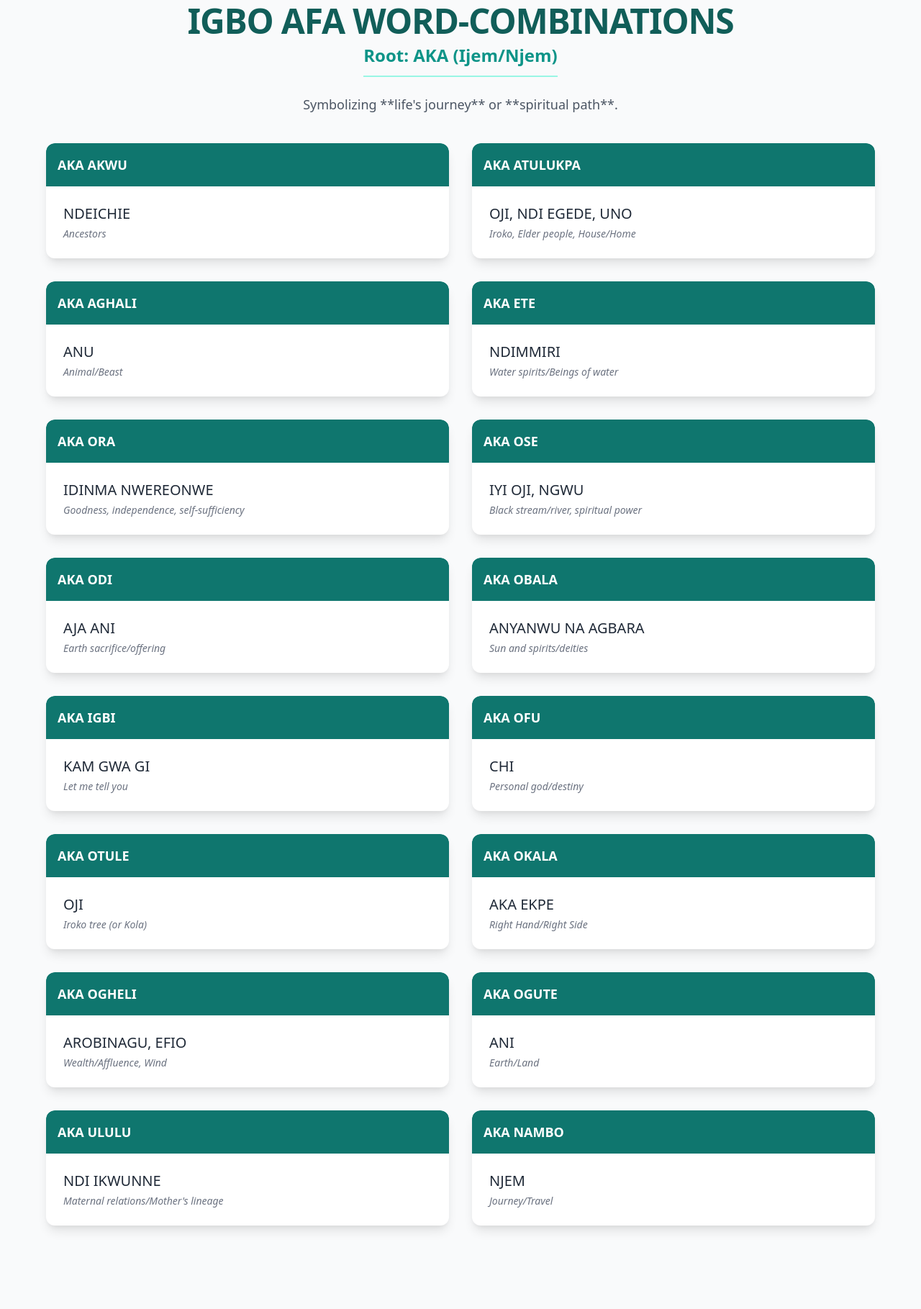
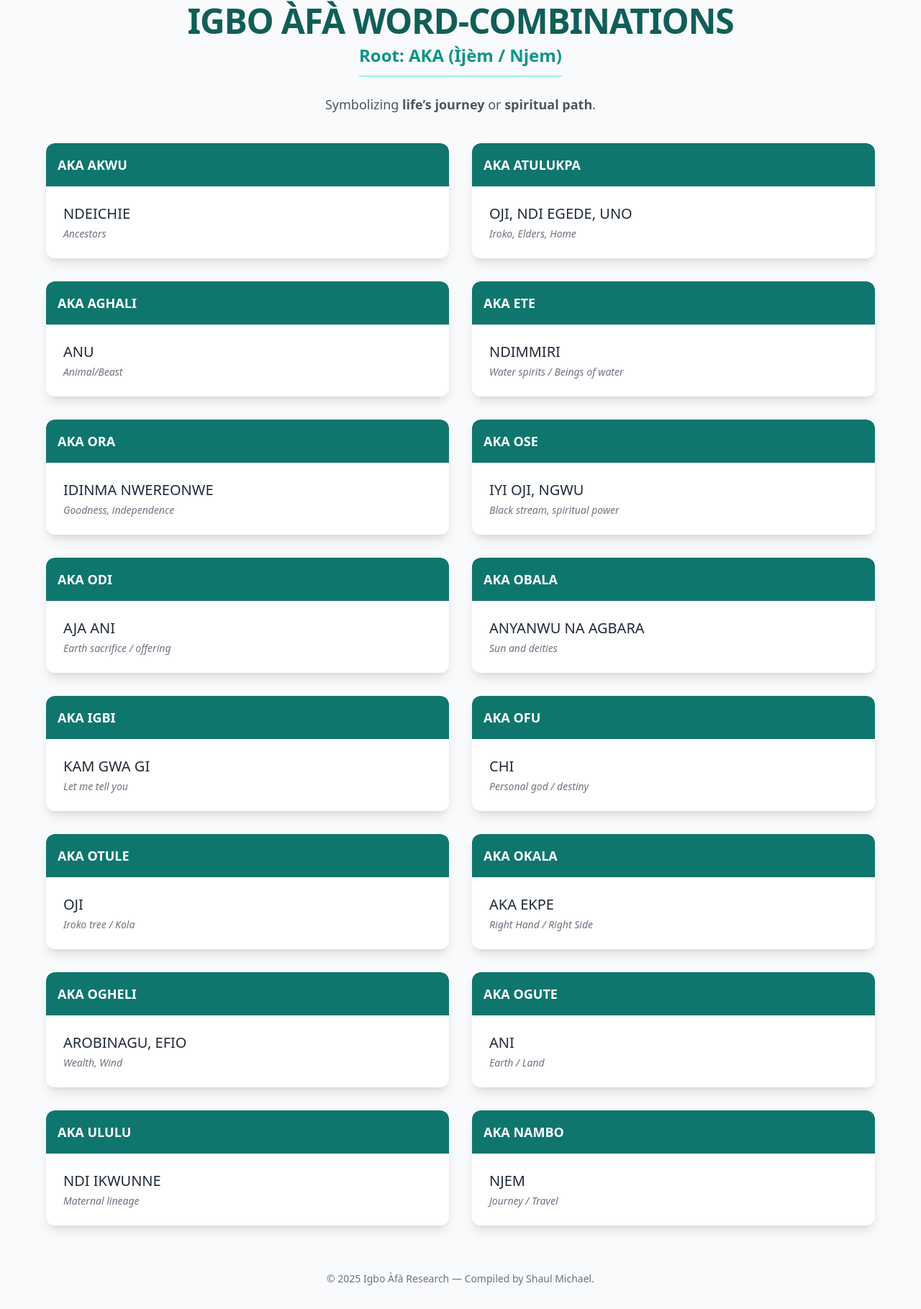
Before and after one commit to shaulmichael10-oss/afa-lexicon-app, a plain HTML site: page index.html in a window 1280 px wide. Shown: the part 27-1846 px from the top of the page at 72% size. Before the commit the page ends 1762 px from the top, so only its background shows below. Drawn offline with nearby package versions, Linux system fonts and the light colour scheme.

Commit message:
Update index.html
Added Afa Word Combination App interface

```diff
--- a/index.html
+++ b/index.html
@@ -3,199 +3,87 @@
 <head>
     <meta charset="UTF-8">
     <meta name="viewport" content="width=device-width, initial-scale=1.0">
-    <title>Igbo AFA Word Combinations</title>
+    <title>Igbo Àfà Word Combinations</title>
     <script src="https://cdn.tailwindcss.com"></script>
     <style>
         /* Custom styles for a distinct look */
         .afa-card {
             box-shadow: 0 10px 15px -3px rgba(0, 0, 0, 0.1), 0 4px 6px -2px rgba(0, 0, 0, 0.05);
-            transition: transform 0.2s;
+            transition: transform 0.2s, box-shadow 0.3s;
         }
         .afa-card:hover {
-            transform: translateY(-4px);
+            transform: translateY(-6px);
+            box-shadow: 0 12px 18px rgba(0, 0, 0, 0.15);
         }
     </style>
+
+    <!-- App Icon and Install Meta for iPhone -->
+    <link rel="apple-touch-icon" href="afa-icon.png">
+    <meta name="apple-mobile-web-app-capable" content="yes">
+    <meta name="apple-mobile-web-app-status-bar-style" content="black-translucent">
+    <meta name="apple-mobile-web-app-title" content="Igbo Àfà App">
 </head>
+
 <body class="bg-gray-50 font-sans p-4 sm:p-8">
 
     <!-- Header and Root Word Section -->
     <div class="max-w-4xl mx-auto mb-10 text-center">
         <h1 class="text-4xl sm:text-5xl font-extrabold text-teal-800 tracking-tight mb-2">
-            IGBO AFA WORD-COMBINATIONS
+            IGBO ÀFÀ WORD-COMBINATIONS
         </h1>
         <p class="text-xl sm:text-2xl text-teal-600 font-semibold mb-6 border-b-2 border-teal-200 pb-3 inline-block">
-            Root: AKA (Ijem/Njem)
+            Root: AKA (Ìjèm / Njem)
         </p>
         <p class="text-gray-600 text-lg">
-            Symbolizing **life's journey** or **spiritual path**.
+            Symbolizing <strong>life’s journey</strong> or <strong>spiritual path</strong>.
         </p>
     </div>
 
     <!-- Word Combinations Grid -->
-    <div class="max-w-6xl mx-auto grid grid-cols-1 md:grid-cols-2 gap-6 lg:gap-8">
+    <div id="afaGrid" class="max-w-6xl mx-auto grid grid-cols-1 md:grid-cols-2 gap-6 lg:gap-8"></div>
 
-        <!-- Data Points - Each item is a card -->
-        <div class="afa-card rounded-xl overflow-hidden bg-white">
-            <div class="bg-teal-700 p-4 text-white font-bold text-lg rounded-t-xl">
-                AKA AKWU
-            </div>
-            <div class="p-4 sm:p-6 text-gray-800">
-                <p class="text-xl font-medium">NDEICHIE</p>
-                <p class="text-sm text-gray-500 mt-1 italic">Ancestors</p>
-            </div>
-        </div>
+    <!-- Footer -->
+    <footer class="mt-16 text-center text-gray-500 text-sm">
+        © 2025 Igbo Àfà Research — Compiled by Shaul Michael.
+    </footer>
 
-        <div class="afa-card rounded-xl overflow-hidden bg-white">
-            <div class="bg-teal-700 p-4 text-white font-bold text-lg rounded-t-xl">
-                AKA ATULUKPA
-            </div>
-            <div class="p-4 sm:p-6 text-gray-800">
-                <p class="text-xl font-medium">OJI, NDI EGEDE, UNO</p>
-                <p class="text-sm text-gray-500 mt-1 italic">Iroko, Elder people, House/Home</p>
-            </div>
-        </div>
+    <!-- JSON Data and JS for Dynamic Generation -->
+    <script>
+        const afaCombinations = [
+            { title: "AKA AKWU", meaning: "NDEICHIE", note: "Ancestors" },
+            { title: "AKA ATULUKPA", meaning: "OJI, NDI EGEDE, UNO", note: "Iroko, Elders, Home" },
+            { title: "AKA AGHALI", meaning: "ANU", note: "Animal/Beast" },
+            { title: "AKA ETE", meaning: "NDIMMIRI", note: "Water spirits / Beings of water" },
+            { title: "AKA ORA", meaning: "IDINMA NWEREONWE", note: "Goodness, independence" },
+            { title: "AKA OSE", meaning: "IYI OJI, NGWU", note: "Black stream, spiritual power" },
+            { title: "AKA ODI", meaning: "AJA ANI", note: "Earth sacrifice / offering" },
+            { title: "AKA OBALA", meaning: "ANYANWU NA AGBARA", note: "Sun and deities" },
+            { title: "AKA IGBI", meaning: "KAM GWA GI", note: "Let me tell you" },
+            { title: "AKA OFU", meaning: "CHI", note: "Personal god / destiny" },
+            { title: "AKA OTULE", meaning: "OJI", note: "Iroko tree / Kola" },
+            { title: "AKA OKALA", meaning: "AKA EKPE", note: "Right Hand / Right Side" },
+            { title: "AKA OGHELI", meaning: "AROBINAGU, EFIO", note: "Wealth, Wind" },
+            { title: "AKA OGUTE", meaning: "ANI", note: "Earth / Land" },
+            { title: "AKA ULULU", meaning: "NDI IKWUNNE", note: "Maternal lineage" },
+            { title: "AKA NAMBO", meaning: "NJEM", note: "Journey / Travel" },
+        ];
 
-        <div class="afa-card rounded-xl overflow-hidden bg-white">
-            <div class="bg-teal-700 p-4 text-white font-bold text-lg rounded-t-xl">
-                AKA AGHALI
-            </div>
-            <div class="p-4 sm:p-6 text-gray-800">
-                <p class="text-xl font-medium">ANU</p>
-                <p class="text-sm text-gray-500 mt-1 italic">Animal/Beast</p>
-            </div>
-        </div>
+        const grid = document.getElementById("afaGrid");
 
-        <div class="afa-card rounded-xl overflow-hidden bg-white">
-            <div class="bg-teal-700 p-4 text-white font-bold text-lg rounded-t-xl">
-                AKA ETE
-            </div>
-            <div class="p-4 sm:p-6 text-gray-800">
-                <p class="text-xl font-medium">NDIMMIRI</p>
-                <p class="text-sm text-gray-500 mt-1 italic">Water spirits/Beings of water</p>
-            </div>
-        </div>
+        afaCombinations.forEach(item => {
+            const card = document.createElement("div");
+            card.className = "afa-card rounded-xl overflow-hidden bg-white";
 
-        <div class="afa-card rounded-xl overflow-hidden bg-white">
-            <div class="bg-teal-700 p-4 text-white font-bold text-lg rounded-t-xl">
-                AKA ORA
-            </div>
-            <div class="p-4 sm:p-6 text-gray-800">
-                <p class="text-xl font-medium">IDINMA NWEREONWE</p>
-                <p class="text-sm text-gray-500 mt-1 italic">Goodness, independence, self-sufficiency</p>
-            </div>
-        </div>
-
-        <div class="afa-card rounded-xl overflow-hidden bg-white">
-            <div class="bg-teal-700 p-4 text-white font-bold text-lg rounded-t-xl">
-                AKA OSE
-            </div>
-            <div class="p-4 sm:p-6 text-gray-800">
-                <p class="text-xl font-medium">IYI OJI, NGWU</p>
-                <p class="text-sm text-gray-500 mt-1 italic">Black stream/river, spiritual power</p>
-            </div>
-        </div>
-
-        <div class="afa-card rounded-xl overflow-hidden bg-white">
-            <div class="bg-teal-700 p-4 text-white font-bold text-lg rounded-t-xl">
-                AKA ODI
-            </div>
-            <div class="p-4 sm:p-6 text-gray-800">
-                <p class="text-xl font-medium">AJA ANI</p>
-                <p class="text-sm text-gray-500 mt-1 italic">Earth sacrifice/offering</p>
-            </div>
-        </div>
-
-        <div class="afa-card rounded-xl overflow-hidden bg-white">
-            <div class="bg-teal-700 p-4 text-white font-bold text-lg rounded-t-xl">
-                AKA OBALA
-            </div>
-            <div class="p-4 sm:p-6 text-gray-800">
-                <p class="text-xl font-medium">ANYANWU NA AGBARA</p>
-                <p class="text-sm text-gray-500 mt-1 italic">Sun and spirits/deities</p>
-            </div>
-        </div>
-
-        <div class="afa-card rounded-xl overflow-hidden bg-white">
-            <div class="bg-teal-700 p-4 text-white font-bold text-lg rounded-t-xl">
-                AKA IGBI
-            </div>
-            <div class="p-4 sm:p-6 text-gray-800">
-                <p class="text-xl font-medium">KAM GWA GI</p>
-                <p class="text-sm text-gray-500 mt-1 italic">Let me tell you</p>
-            </div>
-        </div>
-
-        <div class="afa-card rounded-xl overflow-hidden bg-white">
-            <div class="bg-teal-700 p-4 text-white font-bold text-lg rounded-t-xl">
-                AKA OFU
-            </div>
-            <div class="p-4 sm:p-6 text-gray-800">
-                <p class="text-xl font-medium">CHI</p>
-                <p class="text-sm text-gray-500 mt-1 italic">Personal god/destiny</p>
-            </div>
-        </div>
-
-        <div class="afa-card rounded-xl overflow-hidden bg-white">
-            <div class="bg-teal-700 p-4 text-white font-bold text-lg rounded-t-xl">
-                AKA OTULE
-            </div>
-            <div class="p-4 sm:p-6 text-gray-800">
-                <p class="text-xl font-medium">OJI</p>
-                <p class="text-sm text-gray-500 mt-1 italic">Iroko tree (or Kola)</p>
-            </div>
-        </div>
-
-        <div class="afa-card rounded-xl overflow-hidden bg-white">
-            <div class="bg-teal-700 p-4 text-white font-bold text-lg rounded-t-xl">
-                AKA OKALA
-            </div>
-            <div class="p-4 sm:p-6 text-gray-800">
-                <p class="text-xl font-medium">AKA EKPE</p>
-                <p class="text-sm text-gray-500 mt-1 italic">Right Hand/Right Side</p>
-            </div>
-        </div>
-
-        <div class="afa-card rounded-xl overflow-hidden bg-white">
-            <div class="bg-teal-700 p-4 text-white font-bold text-lg rounded-t-xl">
-                AKA OGHELI
-            </div>
-            <div class="p-4 sm:p-6 text-gray-800">
-                <p class="text-xl font-medium">AROBINAGU, EFIO</p>
-                <p class="text-sm text-gray-500 mt-1 italic">Wealth/Affluence, Wind</p>
-            </div>
-        </div>
-
-        <div class="afa-card rounded-xl overflow-hidden bg-white">
-            <div class="bg-teal-700 p-4 text-white font-bold text-lg rounded-t-xl">
-                AKA OGUTE
-            </div>
-            <div class="p-4 sm:p-6 text-gray-800">
-                <p class="text-xl font-medium">ANI</p>
-                <p class="text-sm text-gray-500 mt-1 italic">Earth/Land</p>
-            </div>
-        </div>
-
-        <div class="afa-card rounded-xl overflow-hidden bg-white">
-            <div class="bg-teal-700 p-4 text-white font-bold text-lg rounded-t-xl">
-                AKA ULULU
-            </div>
-            <div class="p-4 sm:p-6 text-gray-800">
-                <p class="text-xl font-medium">NDI IKWUNNE</p>
-                <p class="text-sm text-gray-500 mt-1 italic">Maternal relations/Mother's lineage</p>
-            </div>
-        </div>
-
-        <div class="afa-card rounded-xl overflow-hidden bg-white">
-            <div class="bg-teal-700 p-4 text-white font-bold text-lg rounded-t-xl">
-                AKA NAMBO
-            </div>
-            <div class="p-4 sm:p-6 text-gray-800">
-                <p class="text-xl font-medium">NJEM</p>
-                <p class="text-sm text-gray-500 mt-1 italic">Journey/Travel</p>
-            </div>
-        </div>
-
-    </div>
+            card.innerHTML = `
+                <div class="bg-teal-700 p-4 text-white font-bold text-lg rounded-t-xl">${item.title}</div>
+                <div class="p-4 sm:p-6 text-gray-800">
+                    <p class="text-xl font-medium">${item.meaning}</p>
+                    <p class="text-sm text-gray-500 mt-1 italic">${item.note}</p>
+                </div>
+            `;
+            grid.appendChild(card);
+        });
+    </script>
 
 </body>
 </html>
```
